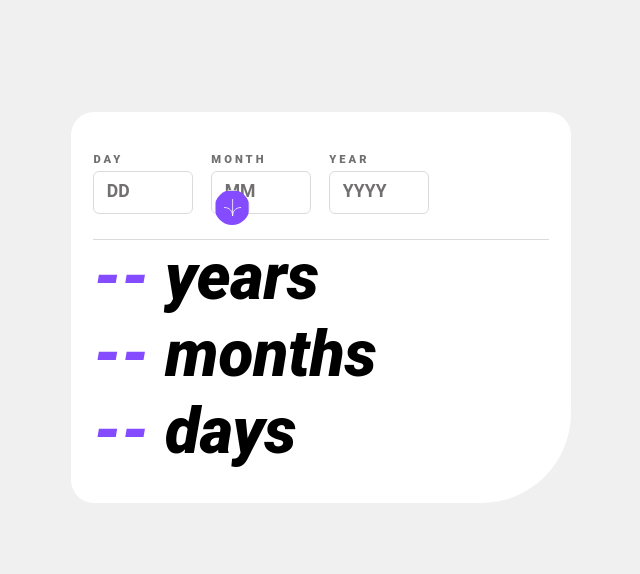
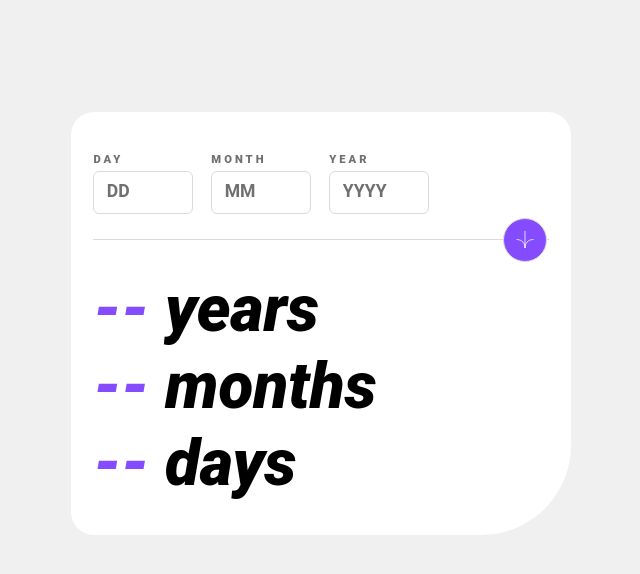
Before and after one commit to quest82/frontendMentor_age_calculator_app, a plain HTML site: page index.html in a window 1280 px wide. Shown: the whole page, without its empty margins (319-959 px from the left). Drawn offline with Linux system fonts and the light colour scheme; a web font is replaced by a local one.

Commit message:
Added code to move button horizontally as vw increased

```diff
--- a/style.css
+++ b/style.css
@@ -149,6 +149,7 @@ MOBILE VIEW
 
 form {
 	padding-bottom: calc(4rem - 3vw);
+	margin-bottom: 2em;
 	border-bottom: 1.5px solid var(--clr-grey-200);
 	position: relative;
 }
@@ -208,24 +209,19 @@ span {
 
 .form-btn {
 	background-color: var(--clr-purple);
-
-	/*
-	padding: 0.8em;
-	width: 46px;
-	*/
+	width: 44px;
+	height: 44px;
+	border-radius: 50%;
 }
 
 .btn_container {
 	position: absolute;
-	width: 35px;
-	height: 35px;
-	border-radius: 50%;
-	overflow: hidden;
-	translate: 7.6em -1.5em;
+	translate: 0 calc(2.65rem - 3vw);
+	left: calc(33vw + 8px);
 }
 
 .btn_container::before {
-	content: '';
+	content: "";
 	display: block;
 	inset: 0;
 	background-image: url(./assets/images/icon-arrow.svg);
@@ -234,3 +230,16 @@ span {
 	position: absolute;
 	background-position: center;
 }
+
+@media (min-width: 500px) {
+	.btn_container {
+		/* left: calc(9.4em + 42.7vw); */
+		left: calc(71vw + 10px);
+	}
+}
+
+@media (min-width: 580px) {
+	.btn_container {
+		left: 410px;
+	}
+}
```
